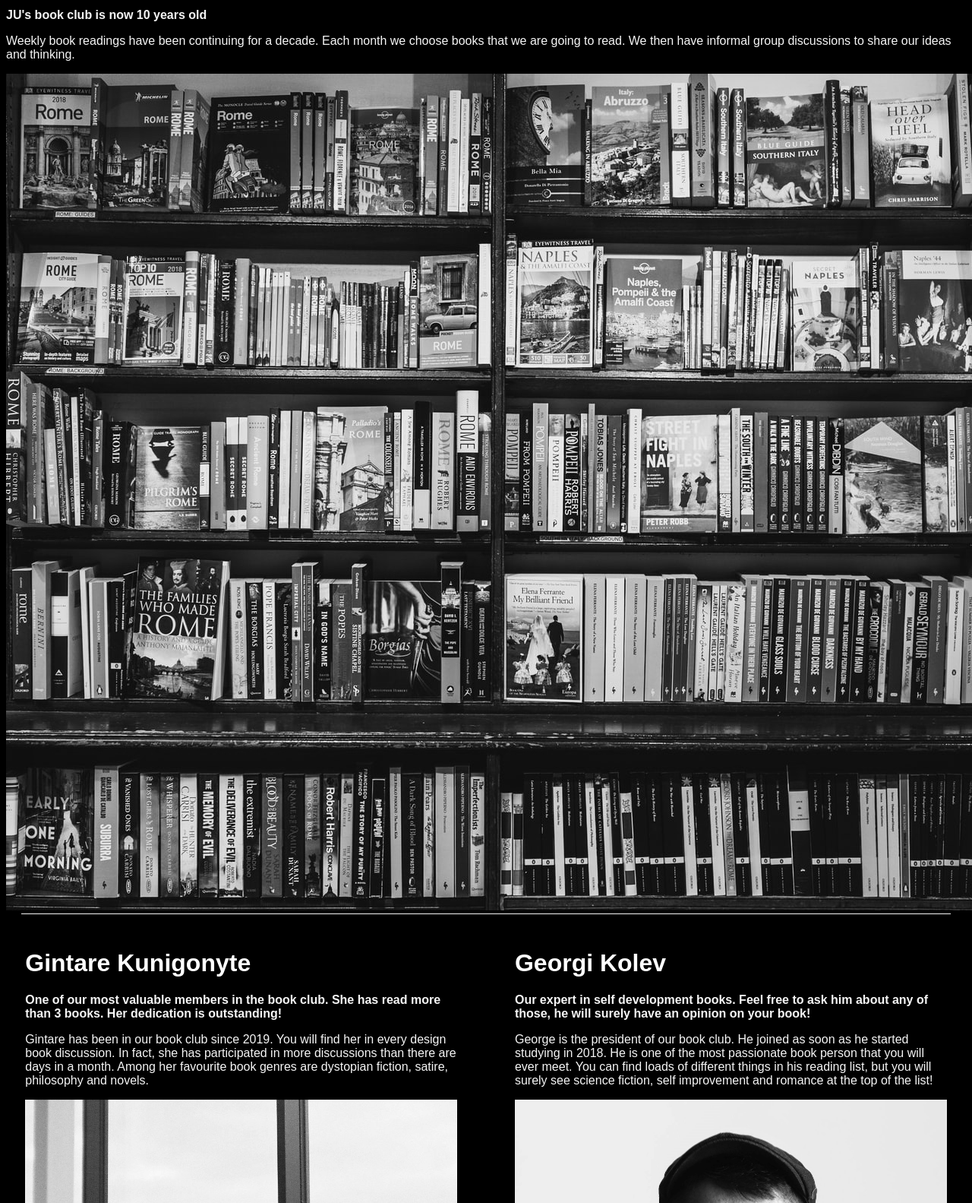
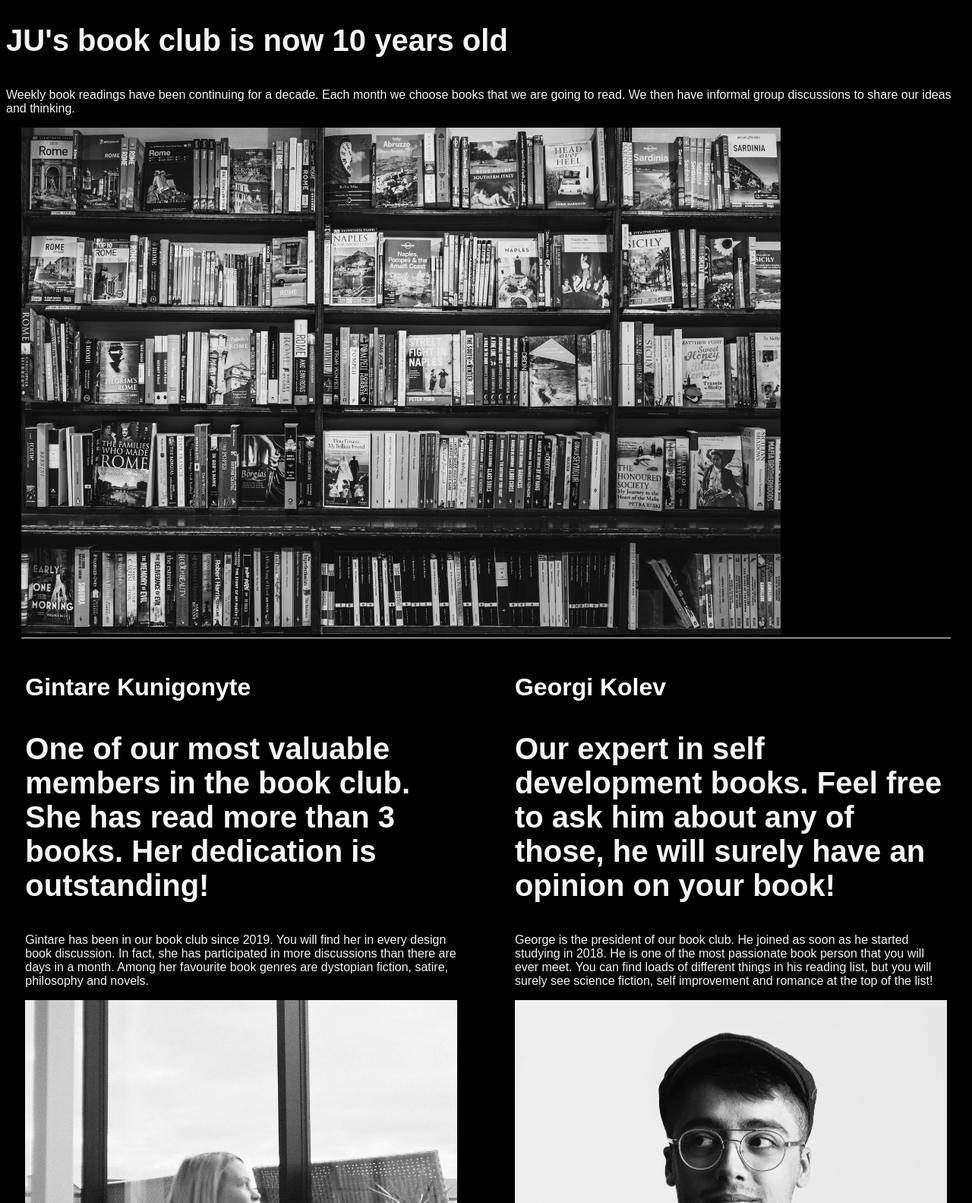
Before and after one commit to georgeandgin/Lab1, a PHP site: page /about.php in a window 1280 px wide; the page is wider, and only the part inside the window is pictured. Shown: the part 267-1850 px from the top of that part at 76% size. Run offline with PHP 8.4, Linux system fonts and the light colour scheme; data that the repository does not hold is empty.

Commit message:
updating about

```diff
--- a/Lab1/about.php
+++ b/Lab1/about.php
@@ -18,7 +18,7 @@
 <p>Weekly book readings have been continuing for a decade. Each month we choose books that we are going to read.
     We then have informal group discussions to share our ideas and thinking.
 </p>
-<img class="profileimg" src="img/bookClub.jpeg" alt="Portrait Photo"/>
+<img id="bookclubimg" class="profileimg" src="img/bookClub.jpeg" alt="Portrait Photo"/>
 
 <div class="members">
 
--- a/Lab1/css/output.css
+++ b/Lab1/css/output.css
@@ -143,6 +143,16 @@ footer {
   font-weight: bold;
 }
 
+/* About */
+.biggerText {
+  font-size: 40px;
+}
+
+#bookclubimg {
+  margin-left: 20px;
+  width: 1000px;
+}
+
 /* George's code */
 h1 {
   background-color: black;
--- a/Lab1/css/output.scss
+++ b/Lab1/css/output.scss
@@ -141,6 +141,17 @@ footer {
   font-weight: bold;
 }
 
+/* About */
+
+.biggerText{
+  font-size: 40px;
+}
+
+#bookclubimg {
+  margin-left: 20px;
+  width: 1000px;
+}
+
 
 
 /* George's code */
```
Also changed, not shown: 1 other file.
